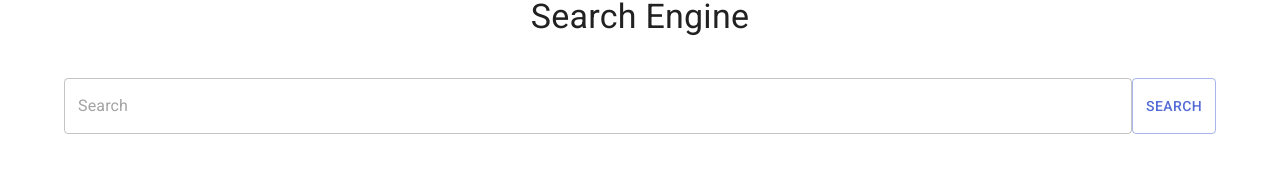
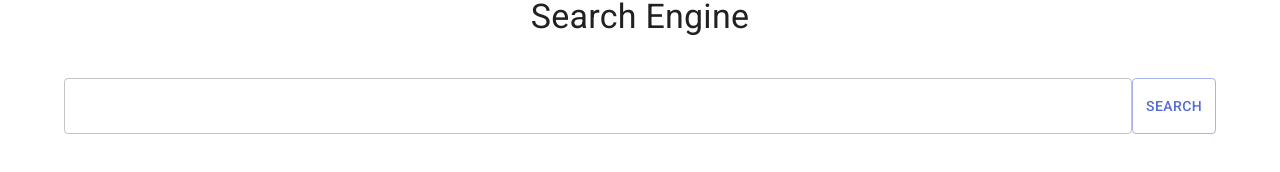
Before and after one commit to WilferSalas/search-engine, a React (Create React App) app: page / in a window 1280 px wide. Shown: the part 246-418 px from the top of the page. Built offline with nearby package versions, Linux system fonts and the light colour scheme.

Commit message:
refactor: remove unnecessary logic

```diff
--- a/src/api/index.ts
+++ b/src/api/index.ts
@@ -22,16 +22,3 @@ export const useFetchMovie = (id: string | undefined) => {
     axios(`${developmentClient}/movies/movie/${id}`).then((res) => res.data)
   );
 };
-
-export const useFetchSimilar = (value: string) => {
-  return useQuery(
-    "similar",
-    () =>
-      axios
-        .post(`${developmentClient}/movies/similar`, {
-          searchTerm: value,
-        })
-        .then((res) => res.data),
-    { enabled: false }
-  );
-};
--- a/src/components/search-compoent/index.tsx
+++ b/src/components/search-compoent/index.tsx
@@ -1,68 +1,26 @@
 // @packages
-import Autocomplete, {
-  AutocompleteChangeDetails,
-  AutocompleteChangeReason,
-  AutocompleteInputChangeReason,
-} from "@mui/material/Autocomplete";
 import Box from "@mui/material/Box";
 import Button from "@mui/material/Button";
-import React, { FC, SyntheticEvent } from "react";
+import React, { ChangeEventHandler, FC } from "react";
 import Stack from "@mui/material/Stack";
 import TextField from "@mui/material/TextField";
 
-// @interfaces
-import { Movie } from "../../interfaces";
-
 export interface Props {
-  data: Movie[];
   id: string;
-  onChange: (
-    event: SyntheticEvent<Element, Event>,
-    value: string,
-    reason: AutocompleteInputChangeReason
-  ) => void;
-  onSelect: (
-    event: SyntheticEvent<Element, Event>,
-    value: string,
-    reason: AutocompleteChangeReason,
-    details?: AutocompleteChangeDetails<string> | undefined
-  ) => void;
+  onChange: ChangeEventHandler<HTMLInputElement | HTMLTextAreaElement>;
   onSubmit: () => void;
   value: string;
 }
 
-const SearchComponent: FC<Props> = ({
-  data,
-  id,
-  onChange,
-  onSelect,
-  onSubmit,
-  value,
-}) => (
+const SearchComponent: FC<Props> = ({ id, onChange, onSubmit, value }) => (
   <Box>
     <Stack direction="row" id={`search-component-${id}`}>
-      <Autocomplete
-        autoComplete={false}
-        disableClearable
-        freeSolo
+      <TextField
         fullWidth
         id={`search-input-${id}`}
-        inputValue={value}
-        onChange={onSelect}
-        onInputChange={onChange}
-        options={data?.map((option) => option.title) || []}
+        onChange={onChange}
+        onKeyDown={(event) => event.key === "Enter" && onSubmit()}
         value={value}
-        renderInput={(params) => (
-          <TextField
-            placeholder="Search"
-            onKeyDown={(event) => event.key === "Enter" && onSubmit()}
-            {...params}
-            InputProps={{
-              ...params.InputProps,
-              type: "search",
-            }}
-          />
-        )}
       />
       <Button variant="outlined" onClick={onSubmit}>
         Search
--- a/src/pages/home-page/index.tsx
+++ b/src/pages/home-page/index.tsx
@@ -1,38 +1,26 @@
 // @packages
 import Box from "@mui/material/Box";
 import Container from "@mui/material/Container";
-import React, { SyntheticEvent, useState } from "react";
+import React, { useState } from "react";
 import Typography from "@mui/material/Typography";
 import { motion } from "framer-motion";
 
 // @scripts
 import ListComponent from "../../components/list-component";
 import SearchComponent from "../../components/search-compoent";
-import { useFetchMovies, useFetchSimilar } from "../../api";
+import { useFetchMovies } from "../../api";
 
 const HomePage = () => {
   const [value, setValue] = useState<string>("");
 
   const { data: movies, refetch: refetchMovies } = useFetchMovies(value);
-  const { data: similar, refetch: refetchSimilar } = useFetchSimilar(value);
 
-  const handleOnChange = (
-    event: SyntheticEvent<Element, Event>,
-    value: string
-  ) => {
-    setValue(value);
-    refetchSimilar();
-  };
-
-  const handleOnSelect = (
-    event: SyntheticEvent<Element, Event>,
-    value: string
-  ) => {
-    setValue(value);
+  const handleOnChange = (event: React.ChangeEvent<HTMLInputElement>) => {
+    setValue(event.target.value);
   };
 
   const handleOnSubmit = () => {
-    refetchMovies();
+    if (value.length > 0) return refetchMovies();
   };
 
   return (
@@ -53,10 +41,8 @@ const HomePage = () => {
           Search Engine
         </Typography>
         <SearchComponent
-          data={similar}
           id="home-page"
           onChange={handleOnChange}
-          onSelect={handleOnSelect}
           onSubmit={handleOnSubmit}
           value={value}
         />
```
Also changed, not shown: 2 other files (tests, documents, lock files or other folders).
